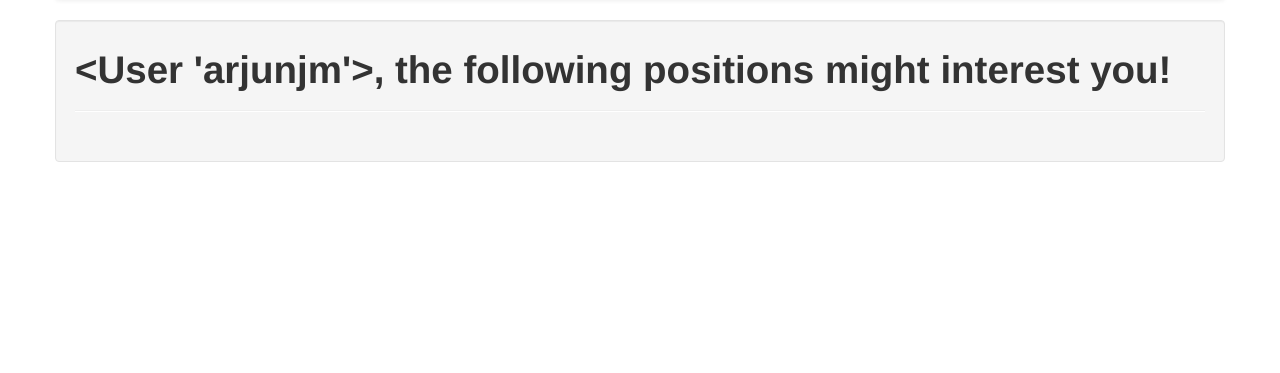
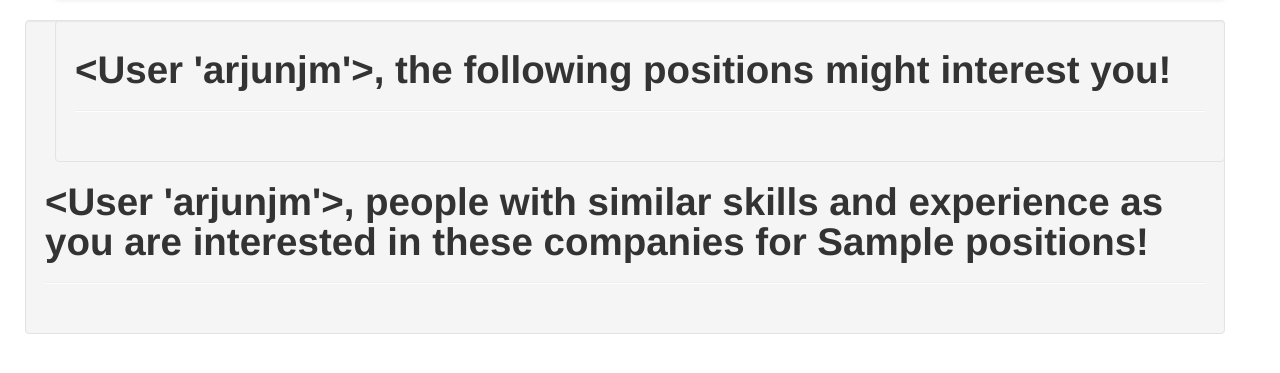
Before and after one commit to k4v/IR670-Project, a Flask app: template src/UI/app/templates/user.html in a window 1280 px wide. Shown: the part 42-415 px from the top of the page. Run offline with Flask 2, Linux system fonts and the light colour scheme; data comes from the database, SQL or seed files in the repository; tables that the repository leaves empty hold one stand-in row (values such as "Sample post"); the template is opened without the code that fills it: values that come from a table or form of the project are taken from there, most other values are stand-ins (such as "Sample title", 1, 10 or a date in 2020); parts of the project's set-up code (start-up, migrations or seed data) failed here and were passed over.

Commit message:
Merge + Minor UI changes

```diff
--- a/src/UI/app/templates/base.html
+++ b/src/UI/app/templates/base.html
@@ -22,6 +22,7 @@
     <script type="text/javascript">
         $(window).load(function() {
         $('#slider').nivoSlider({effect: 'fade', manualAdvance: true});
+        $('#slider2').nivoSlider({effect: 'fade', manualAdvance: true});
     });
     </script>
 
--- a/src/UI/app/templates/profile_score.html
+++ b/src/UI/app/templates/profile_score.html
@@ -3,7 +3,7 @@
 
 {% block content %}
 <div class="well">
-<h1>Top skills at {{company}} </h1>
+<h1>Top skills at {{company}} for {{profile}} profiles </h1>
 <table>
     <tr>
      <td width="50%" text-align="center">
--- a/src/UI/app/templates/user.html
+++ b/src/UI/app/templates/user.html
@@ -5,7 +5,6 @@
 <div class="well">
 <h1>{{user}}, the following positions might interest you!</h1>
 <hr>
-
 
  <div class="slider-wrapper theme-default">
  <div class="ribbon"></div>
@@ -17,4 +16,21 @@
 </div>
 </div>
 </div>
+
+<div class="well">
+
+<hr>
+<h1>{{user}}, people with similar skills and experience as you are interested in these companies for {{recommended_profile}} positions!</h1>
+<hr>
+ <div class="slider-wrapper theme-default">
+ <div class="ribbon"></div>
+ <div id="slider2" class="nivoSlider" style="left:400px right:400px" text-align="center">
+    {%for company in recommended_companies%}
+    <a href ="https://www.linkedin.com/vsearch/j?company={{company}}&title={{recommended_profile}}" target="_blank"><img src="{{ url_for('static', filename = 'img/')}}{{company.lower()}}.jpg" alt="" title=""/></a>
+    {% endfor %}
+</div>
+</div>
+</div>
+
+</div>
 {% endblock %}
--- a/src/UI/app/views.py
+++ b/src/UI/app/views.py
@@ -16,10 +16,14 @@ lib_path = os.path.abspath('../scripts')
 sys.path.append(lib_path)
 import skill_score
 import get_keywords
+import cluster_recommender
 
 authentication = None
 application = None
 linkedin_user_name = ''
+user_cluster = None
+recommended_companies = None
+recommended_profile = None
 company_recommendations_based_on_score = {}
 
 @app.route('/')
@@ -30,6 +34,9 @@ def index():
     global application
     global company_recommendations_based_on_score
     global linkedin_user_name
+    global user_cluster
+    global recommended_companies
+    global recommended_profile
 
     #if(os.path.isfile('./app/static/img/graph*.png')):
     #    os.remove('./app/static/img/graph.png')
@@ -60,6 +67,10 @@ def index():
                 user_experience += item['summary']
 
         #print get_keywords.get_keywords(user_experience)
+        user_cluster = cluster_recommender.cluster_score(user_experience, user_skill_list)
+
+        recommended_companies = [x.encode('ascii', 'ignore') for x in user_cluster[0]]
+        recommended_profile   = user_cluster[1]
 
         for item in application.get_profile(selectors=['skills'])['skills']['values']:
             user_skill_list.append(str(item['skill']['name']))
@@ -138,7 +149,7 @@ def profile_score():
     plt.savefig(file_name, bbox_inches='tight', transparent = True)
     plt.clf()
 
-    return render_template("profile_score.html", company = company, score = profile_score,
+    return render_template("profile_score.html", company = company, score = profile_score, profile = title,
                            top_skills = top_skill_vector, user_skills = user_skill_list, curr_time = datetime.datetime.now().time())
 
 
@@ -189,8 +200,10 @@ def logout():
     global authentication
     global application
     global company_recommendations_based_on_score
+    global user_cluster
     authentication = None
     application = None
+    user_cluster = None
     linkedin_user_name = ''
     company_recommendations_based_on_score = {}
     logout_user()
@@ -200,6 +213,10 @@ def logout():
 @app.route('/user/<nickname>')
 @login_required
 def user(nickname):
+    global user_cluster
+    global recommended_companies
+    global recommended_profile
+
     user = User.query.filter_by(nickname = nickname).first()
     if user == None:
         #flash('User ' + nickname + ' not found.')
@@ -212,6 +229,11 @@ def user(nickname):
 
     top_company_list = sorted(top_company_list, key = lambda x: x[1])
 
+    print 'reco:'
+    print recommended_companies
+    print recommended_profile
     return render_template('user.html',
         user = linkedin_user_name,
-        top_companies = reversed(top_company_list))
+        top_companies = reversed(top_company_list),
+        recommended_companies = recommended_companies,
+        recommended_profile = recommended_profile)
--- a/src/scripts/cluster_recommender.py
+++ b/src/scripts/cluster_recommender.py
@@ -2,13 +2,17 @@ __author__ = 'Nikhil'
 
 import cPickle
 import get_keywords
+import os
 from numpy import *
 
 def cluster_score(user_desc, user_skills):
     user_keywords = list(get_keywords.get_keywords(user_desc))
     user_keywords.extend([x.lower() for x in user_skills])
+    cwd = os.getcwd()
+    os.chdir('../scripts')
     cluster_file = 'cluster_dump.txt'
     clusterDump = cPickle.load(open('data/'+cluster_file, 'r'))
+    os.chdir(cwd)
     token_lists = clusterDump['tokens']
     token_vector = array([0.0] * len(token_lists))
     n = 0
@@ -27,14 +31,12 @@ def cluster_score(user_desc, user_skills):
     of the centroids using Euclidean distance between the vectors and normalizing
     based on the magnitude of the centroids.
     '''
-    v1 = sqrt(centroids[0].dot(centroids[0]))
     minV = centroids[0] - token_vector
-    minMag = sqrt(minV.dot(minV))/v1
+    minMag = sqrt(minV.dot(minV))
     cluster_value = 0
     for i in range(1, len(centroids)):
-        v1 = sqrt(centroids[i].dot(centroids[i]))
         diff = centroids[i] - token_vector
-        mag = sqrt(diff.dot(diff))/v1
+        mag = sqrt(diff.dot(diff))
         if mag < minMag:
             minMag = mag
             cluster_value = i
```
